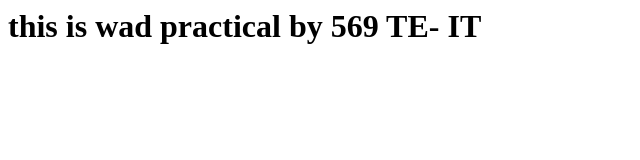
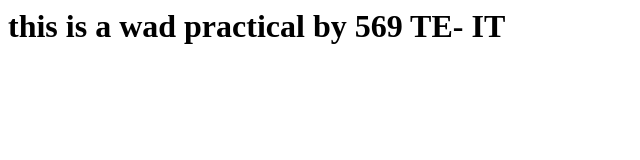
Before and after one commit to yogeshjk/PRAC569, a plain HTML site: page index.html in a window 1280 px wide. Shown: the whole page, without its empty margins (0-640 px from the left). Drawn offline with Linux system fonts and the light colour scheme.

Commit message:
Update index.html
i have added a 'a' in sentence

```diff
--- a/index.html
+++ b/index.html
@@ -1 +1 @@
-<h1>this is wad practical by 569 TE- IT</h1>
+<h1>this is a wad practical by 569 TE- IT</h1>
```
